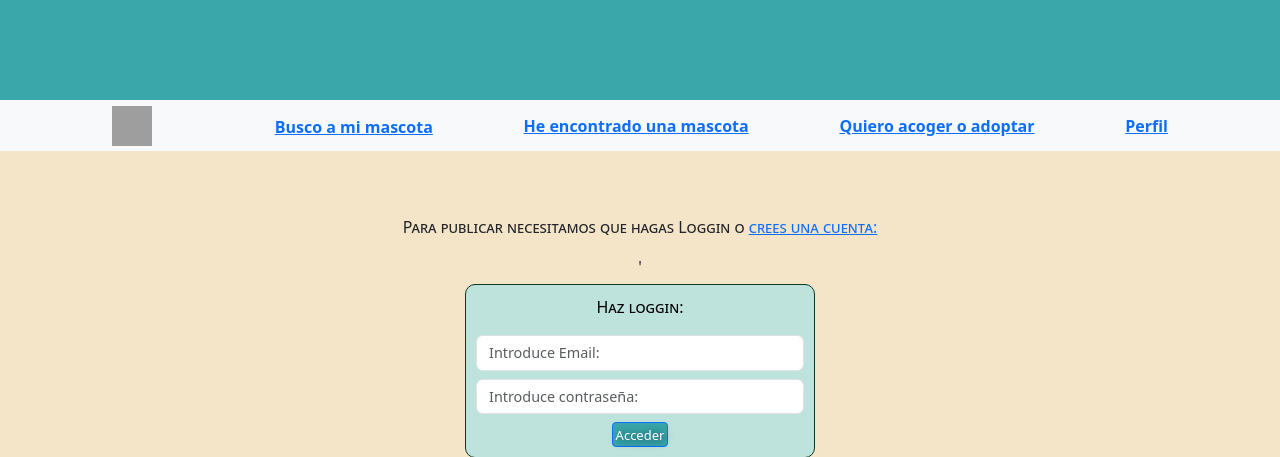
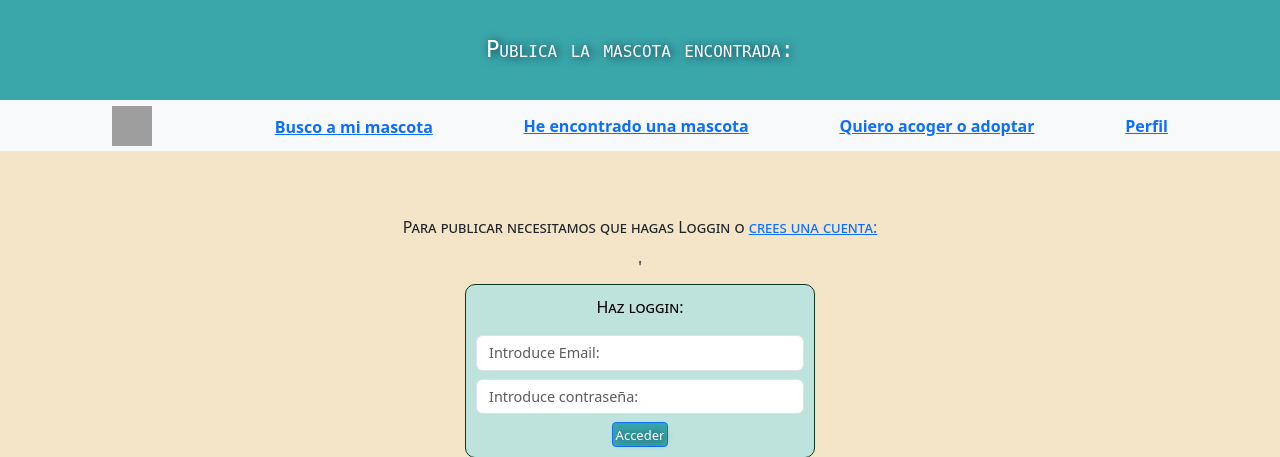
Before and after one commit to fantyne91/ProyectoFinal1, a PHP site: page /encontrado.php in a window 1280 px wide. Shown: the top 457 px of the page. Run offline with PHP 8.4, Linux system fonts and the light colour scheme; grey boxes are pictures that could not be loaded.

```diff
--- a/encontrado.php
+++ b/encontrado.php
@@ -12,7 +12,7 @@
 
 <body>
 <header>
-
+       <p>Publica la mascota encontrada:</p>
 </header>
 <?php
 include "crearUsuario.php";
```
